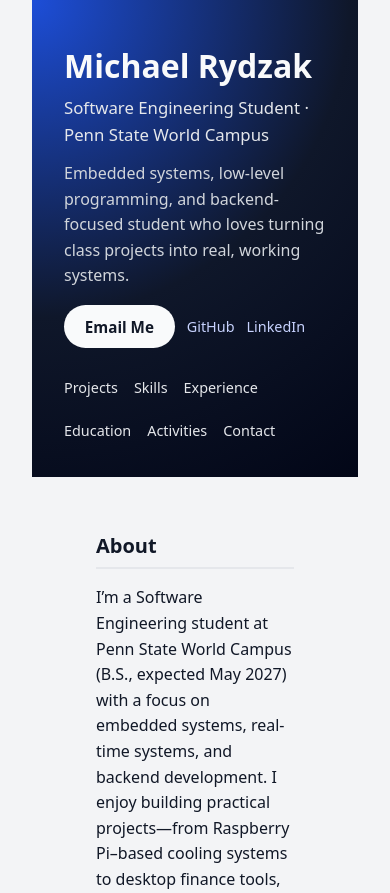
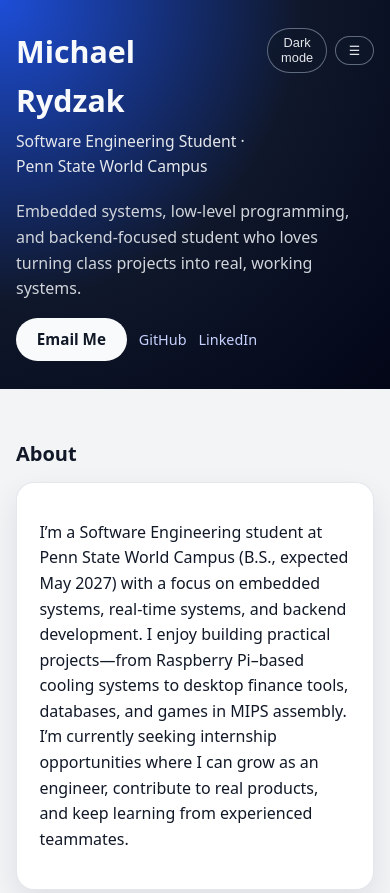
Before and after one commit to michaelrydzak/michaelrydzak.github.io, a plain HTML site: page index.html in a window 390 px wide. Shown: the top 893 px of the page. Drawn offline with Linux system fonts and the light colour scheme.

Commit message:
Add Dark Mode, Mobile Navigation, Improved Layout

```diff
--- a/index.html
+++ b/index.html
@@ -4,24 +4,39 @@
     <meta charset="UTF-8">
     <title>Michael Rydzak | Software Engineering Student</title>
     <meta name="viewport" content="width=device-width, initial-scale=1">
+    <meta name="color-scheme" content="light dark">
     <link rel="stylesheet" href="style.css">
 </head>
 <body>
     <header class="site-header">
-    <div class="container header-content">
-      <div>
+        <div class="container header-top">
+            <div class="brand">
                 <h1 class="name">Michael Rydzak</h1>
                 <p class="tagline">Software Engineering Student · Penn State World Campus</p>
+            </div>
+
+            <div class="header-actions">
+                <button id="theme-toggle" class="icon-btn" type="button">
+                    Dark mode
+                </button>
+                <button id="nav-toggle" class="icon-btn nav-toggle" type="button" aria-label="Toggle navigation">
+                    ☰
+                </button>
+            </div>
+        </div>
+
+        <div class="container header-bottom">
             <p class="summary">
                 Embedded systems, low-level programming, and backend-focused student who loves
                 turning class projects into real, working systems.
             </p>
+
             <div class="header-links">
                 <a href="mailto:mjr6717@psu.edu" class="btn">Email Me</a>
                 <a href="https://github.com/michaelrydzak" target="_blank" class="link">GitHub</a>
                 <a href="https://www.linkedin.com/in/michael--rydzak/" target="_blank" class="link">LinkedIn</a>
             </div>
-      </div>
+
             <nav class="nav">
                 <a href="#projects">Projects</a>
                 <a href="#skills">Skills</a>
@@ -37,6 +52,7 @@
 
         <section id="about" class="section">
             <h2>About</h2>
+            <div class="section-body card">
                 <p>
                     I’m a Software Engineering student at Penn State World Campus (B.S., expected May 2027)
                     with a focus on embedded systems, real-time systems, and backend development. I enjoy
@@ -45,11 +61,12 @@
                     opportunities where I can grow as an engineer, contribute to real products, and keep
                     learning from experienced teammates.
                 </p>
+            </div>
         </section>
 
         <section id="projects" class="section">
             <h2>Projects</h2>
-
+            <div class="section-body">
                 <article class="card project">
                     <h3>Embedded Temperature &amp; Fan Control System · Raspberry Pi</h3>
                     <p class="tech">Python · Raspberry Pi · GPIO · Embedded Linux</p>
@@ -116,10 +133,12 @@
                         <li>Implemented low-level graphics routines, sound effects, and input handling using the MARS bitmap display.</li>
                     </ul>
                 </article>
+            </div>
         </section>
 
         <section id="skills" class="section">
             <h2>Skills</h2>
+            <div class="section-body card">
                 <div class="skills-grid">
                     <div>
                         <h3>Technical</h3>
@@ -138,11 +157,12 @@
                         <p>Technical documentation, design proposals, system diagrams, group presentations</p>
                     </div>
                 </div>
+            </div>
         </section>
 
         <section id="experience" class="section">
             <h2>Work Experience</h2>
-
+            <div class="section-body">
                 <article class="card">
                     <h3>Target Fulfillment Expert · Irwin, PA</h3>
                     <p class="date">November 2021 – March 2023</p>
@@ -162,39 +182,47 @@
                         <li>Communicated clearly with customers and team members to ensure a positive retail experience.</li>
                     </ul>
                 </article>
+            </div>
         </section>
 
         <section id="education" class="section">
             <h2>Education</h2>
-
+            <div class="section-body">
                 <article class="card">
                     <h3>Penn State World Campus</h3>
                     <p class="date">B.S. Software Engineering · Expected May 2027 · GPA 3.27</p>
-        <p>Relevant Coursework: Embedded Systems, Real-Time Systems, Digital Logic &amp; VHDL,
-          Data Structures &amp; Algorithms, Computer Architecture</p>
+                    <p>
+                        Relevant Coursework: Embedded Systems, Real-Time Systems, Digital Logic &amp; VHDL,
+                        Data Structures &amp; Algorithms, Computer Architecture
+                    </p>
                 </article>
 
                 <article class="card">
                     <h3>McKeesport Area Senior High School · McKeesport, PA</h3>
                     <p class="date">High School Diploma · 2016–2020</p>
                 </article>
+            </div>
         </section>
 
         <section id="activities" class="section">
             <h2>Activities &amp; Honors</h2>
-      <ul class="card">
+            <div class="section-body card">
+                <ul>
                     <li>Penn State Dean’s List (2024)</li>
                     <li>Volunteer, Local Church (2021)</li>
                     <li>Mixed Martial Arts (2016–2019)</li>
                     <li>Varsity Soccer Team Member, McKeesport Area Senior High School (2016–2020)</li>
                 </ul>
+            </div>
         </section>
 
         <section id="contact" class="section">
             <h2>Contact</h2>
+            <div class="section-body card">
                 <p>Email: <a href="mailto:mjr6717@psu.edu">mjr6717@psu.edu</a></p>
                 <p>GitHub: <a href="https://github.com/michaelrydzak" target="_blank">github.com/michaelrydzak</a></p>
                 <p>LinkedIn: <a href="https://www.linkedin.com/in/michael--rydzak/" target="_blank">linkedin.com/in/michael--rydzak/</a></p>
+            </div>
         </section>
 
     </main>
@@ -203,9 +231,48 @@
         <div class="container">
             <p>&copy; <span id="year"></span> Michael Rydzak. All rights reserved.</p>
         </div>
+    </footer>
+
     <script>
+        // Smooth year
         document.getElementById('year').textContent = new Date().getFullYear();
+
+        // Theme toggle (light / dark)
+        const body = document.body;
+        const themeToggle = document.getElementById('theme-toggle');
+        const storedTheme = localStorage.getItem('theme');
+        const prefersDark = window.matchMedia &&
+            window.matchMedia('(prefers-color-scheme: dark)').matches;
+
+        if (storedTheme === 'dark' || (!storedTheme && prefersDark)) {
+            body.classList.add('dark');
+        }
+
+        function updateThemeLabel() {
+            themeToggle.textContent = body.classList.contains('dark') ? 'Light mode' : 'Dark mode';
+        }
+        updateThemeLabel();
+
+        themeToggle.addEventListener('click', () => {
+            body.classList.toggle('dark');
+            localStorage.setItem('theme', body.classList.contains('dark') ? 'dark' : 'light');
+            updateThemeLabel();
+        });
+
+        // Mobile nav toggle
+        const navToggle = document.getElementById('nav-toggle');
+        const nav = document.querySelector('.nav');
+
+        navToggle.addEventListener('click', () => {
+            nav.classList.toggle('open');
+        });
+
+        // Close mobile nav when a link is clicked
+        nav.addEventListener('click', (e) => {
+            if (e.target.tagName === 'A') {
+                nav.classList.remove('open');
+            }
+        });
     </script>
-  </footer>
 </body>
 </html>
--- a/style.css
+++ b/style.css
@@ -1,13 +1,26 @@
+html {
+    scroll-behavior: smooth;
+}
+
 :root {
-  --bg: #0f172a;
-  --bg-light: #f3f4f6;
+    --page-bg: #f3f4f6;
     --card-bg: #ffffff;
-  --text: #111827;
+    --text-color: #111827;
     --muted: #6b7280;
+    --border: #e5e7eb;
     --accent: #6366f1;
     --accent-soft: #e0e7ff;
-  --border: #e5e7eb;
-  --radius: 16px;
+}
+
+/* Dark mode overrides */
+body.dark {
+    --page-bg: #020617;
+    --card-bg: #020617;
+    --text-color: #e5e7eb;
+    --muted: #9ca3af;
+    --border: #1f2937;
+    --accent: #a5b4fc;
+    --accent-soft: rgba(79, 70, 229, 0.2);
 }
 
 *,
@@ -19,8 +32,8 @@
 body {
     margin: 0;
     font-family: system-ui, -apple-system, BlinkMacSystemFont, "Segoe UI", sans-serif;
-  background-color: var(--bg-light);
-  color: var(--text);
+    background-color: var(--page-bg);
+    color: var(--text-color);
     line-height: 1.6;
 }
 
@@ -30,7 +43,7 @@ body {
     width: 100%;
     max-width: 960px;
     margin: 0 auto;
-  padding: 0 1.25rem;
+    padding-inline: clamp(1rem, 4vw, 1.5rem);
 }
 
 /* Header */
@@ -38,29 +51,44 @@ body {
 .site-header {
     background: radial-gradient(circle at top left, #1d4ed8 0, #0f172a 55%, #020617 100%);
     color: #f9fafb;
-  padding: 2.5rem 0 2rem;
+    padding: 1.75rem 0 1.75rem;
 }
 
-.header-content {
+.header-top {
     display: flex;
-  flex-direction: column;
-  gap: 1.75rem;
+    align-items: center;
+    justify-content: space-between;
+    gap: 1rem;
+}
+
+.brand {
+    min-width: 0;
 }
 
 .name {
-  font-size: 2.4rem;
+    font-size: clamp(2rem, 3vw, 2.4rem);
     margin: 0;
 }
 
 .tagline {
-  font-size: 1.05rem;
-  margin: 0.25rem 0;
+    font-size: 0.98rem;
+    margin: 0.25rem 0 0;
     color: #e5e7eb;
+}
+
+.header-actions {
+    display: flex;
+    align-items: center;
+    gap: 0.5rem;
+}
+
+.header-bottom {
+    margin-top: 1rem;
 }
 
 .summary {
     max-width: 40rem;
-  margin-top: 0.75rem;
+    margin-top: 0.5rem;
     color: #d1d5db;
 }
 
@@ -71,6 +99,8 @@ body {
     gap: 0.75rem;
     align-items: center;
 }
+
+/* Buttons & links */
 
 .btn {
     display: inline-block;
@@ -97,9 +127,27 @@ body {
         text-decoration: underline;
     }
 
+.icon-btn {
+    border-radius: 999px;
+    border: 1px solid rgba(148, 163, 184, 0.6);
+    background: rgba(15, 23, 42, 0.7);
+    color: #e5e7eb;
+    padding: 0.4rem 0.8rem;
+    font-size: 0.8rem;
+    display: inline-flex;
+    align-items: center;
+    gap: 0.35rem;
+    cursor: pointer;
+}
+
+    .icon-btn:hover {
+        background: rgba(15, 23, 42, 0.9);
+    }
+
 /* Nav */
 
 .nav {
+    margin-top: 1.25rem;
     display: flex;
     flex-wrap: wrap;
     gap: 1rem;
@@ -118,10 +166,14 @@ body {
             border-bottom-color: #c7d2fe;
         }
 
+.nav-toggle {
+    display: none;
+}
+
 /* Main content */
 
 .main-content {
-  padding: 2.25rem 0 3rem;
+    padding-block: 2.25rem 3rem;
 }
 
 .section {
@@ -130,23 +182,29 @@ body {
 
     .section h2 {
         font-size: 1.4rem;
-  margin-bottom: 1rem;
-  border-bottom: 2px solid var(--border);
-  padding-bottom: 0.35rem;
+        margin-bottom: 0.4rem;
+    }
+
+.section-body {
+    margin-top: 0.75rem;
 }
 
 /* Cards & projects */
 
 .card {
     background-color: var(--card-bg);
-  border-radius: var(--radius);
-  padding: 1.25rem 1.4rem;
-  box-shadow: 0 8px 24px rgba(15, 23, 42, 0.06);
+    border-radius: 18px;
+    padding: 1.3rem 1.4rem;
+    box-shadow: 0 12px 30px rgba(15, 23, 42, 0.09);
     border: 1px solid rgba(148, 163, 184, 0.25);
 }
 
 .project {
     margin-bottom: 1.5rem;
+}
+
+    .project:last-child {
+        margin-bottom: 0;
     }
 
     .project h3 {
@@ -175,7 +233,7 @@ body {
 
 .skills-grid {
     display: grid;
-  grid-template-columns: repeat(auto-fit, minmax(200px, 1fr));
+    grid-template-columns: repeat(auto-fit, minmax(210px, 1fr));
     gap: 1rem;
 }
 
@@ -194,10 +252,11 @@ body {
 
 ul {
     padding-left: 1.1rem;
+    margin: 0;
 }
 
     ul li {
-  margin-bottom: 0.25rem;
+        margin-bottom: 0.3rem;
     }
 
 /* Footer */
@@ -211,29 +270,65 @@ ul li {
     text-align: center;
 }
 
-/* Responsive */
+body.dark .site-footer {
+    background-color: #020617;
+}
+
+/* Responsive & mobile nav */
 
 @media (min-width: 720px) {
-  .header-content {
-    flex-direction: row;
-    justify-content: space-between;
+    .main-content {
+        padding-block: 2.75rem 3.5rem;
+    }
+}
+
+@media (max-width: 720px) {
+    .header-top {
         align-items: flex-start;
+    }
+
+    .header-bottom {
+        margin-top: 1.25rem;
+    }
+
+    .nav-toggle {
+        display: inline-flex;
+    }
+
+    .nav {
+        display: none;
+        position: absolute;
+        right: clamp(1rem, 4vw, 1.5rem);
+        margin-top: 0.75rem;
+        flex-direction: column;
+        padding: 0.6rem 0.8rem;
+        background-color: var(--card-bg);
+        border-radius: 14px;
+        box-shadow: 0 18px 40px rgba(15, 23, 42, 0.45);
+        z-index: 20;
+    }
+
+        .nav a {
+            color: var(--text-color);
+            border-bottom: none;
+            padding: 0.3rem 0.4rem;
+        }
+
+        .nav.open {
+            display: flex;
         }
 }
 
 @media (max-width: 480px) {
-
-    /* Add padding so content isn't against the screen edges */
-    body, .container, .main-content, .section {
-        padding-left: 2rem !important;
-        padding-right: 2rem !important;
-    }
-
     .name {
-        font-size: 2rem;
+        font-size: 1.9rem;
     }
 
     .section h2 {
         font-size: 1.25rem;
     }
+
+    .main-content {
+        padding-block: 2rem 2.5rem;
     }
+}
```
Lines whose indentation alone changed are shown as unchanged.
